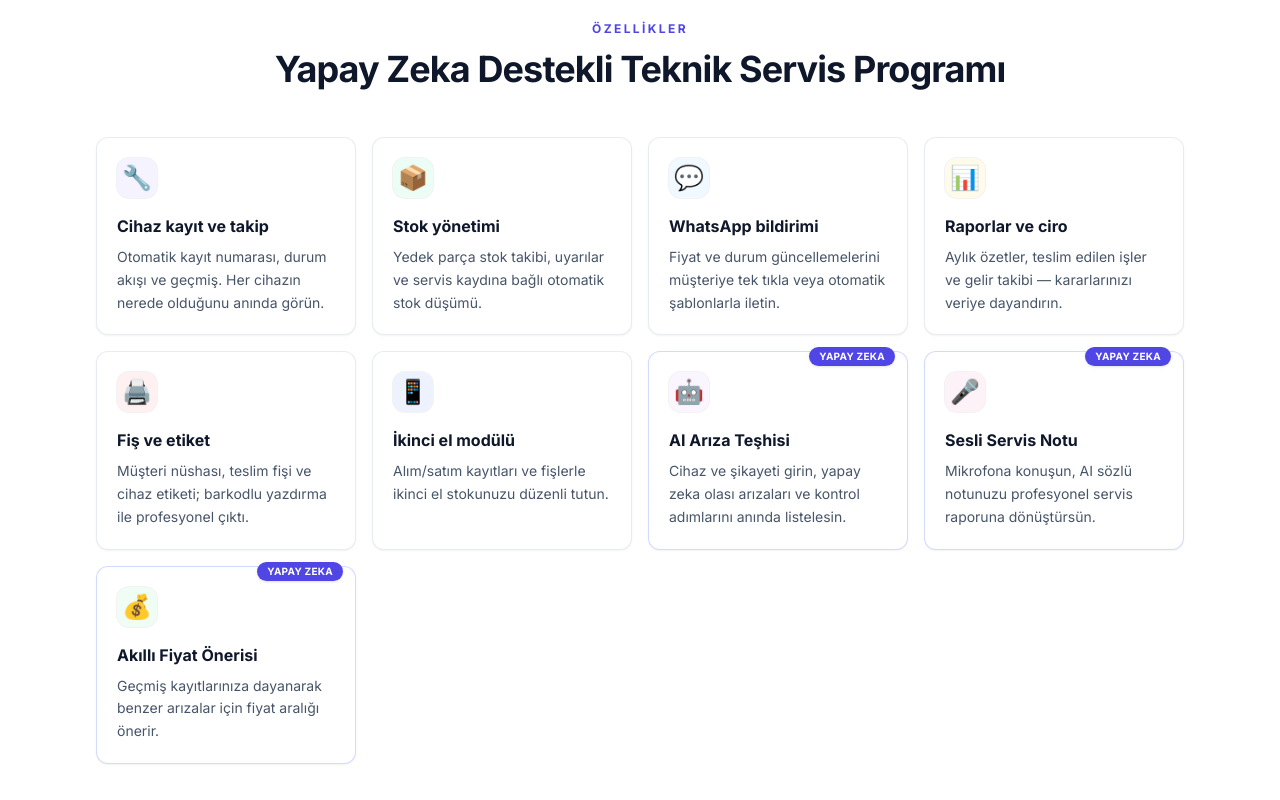
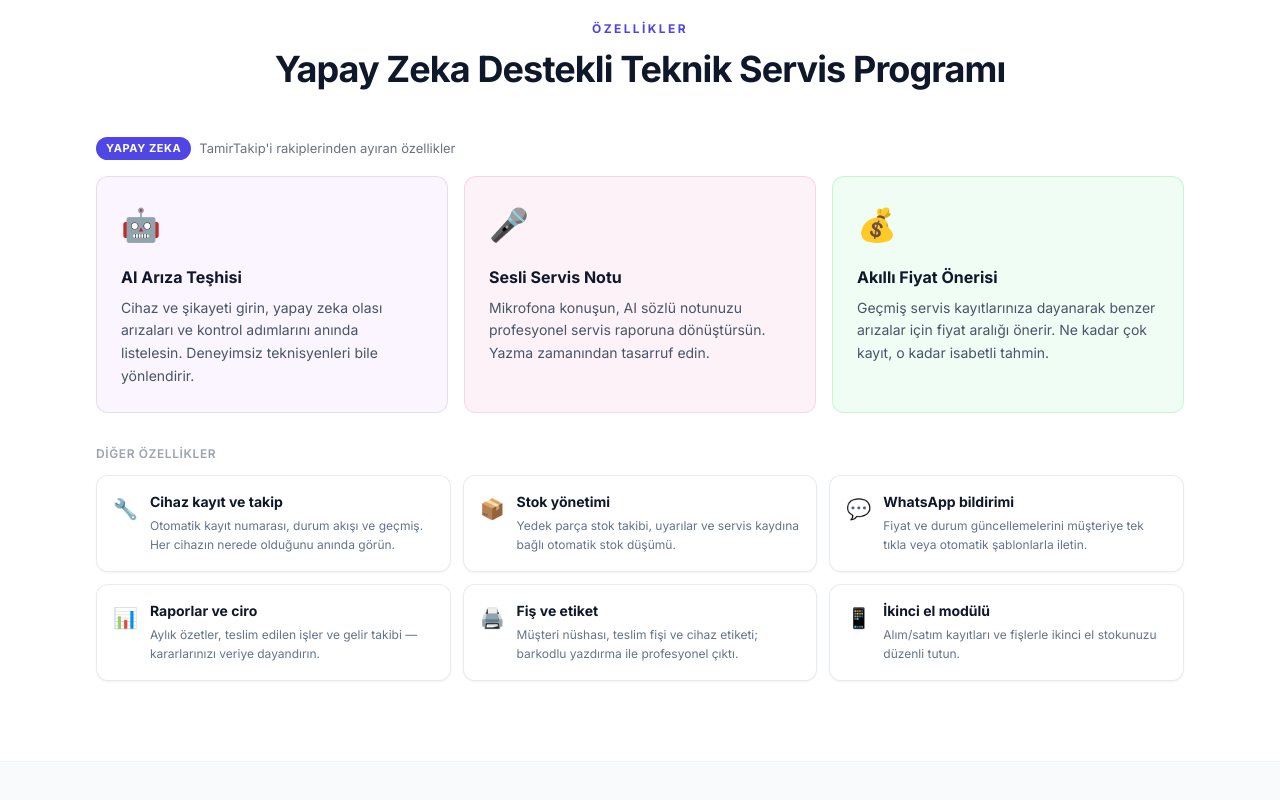
Before and after one commit to kaanccolak/teknikservis, a Next.js app in the folder servis-takip/: page /landing in a window 1280 px wide. Shown: the part 780-1580 px from the top of the page. Built offline with nearby package versions, Linux system fonts and the light colour scheme; a web font is replaced by a local one.

Commit message:
birkaç fix

```diff
--- a/servis-takip/src/app/(dashboard)/layout.tsx
+++ b/servis-takip/src/app/(dashboard)/layout.tsx
@@ -1,5 +1,10 @@
+"use client";
+
+import { useState } from "react";
+
 import AiAssistant from "@/components/AiAssistant";
 import DemoBanner from "@/components/demo-banner";
+import OneriModal from "@/components/OneriModal";
 import { Sidebar } from "@/components/layout/Sidebar";
 import { TopBar } from "@/components/layout/TopBar";
 
@@ -8,15 +13,18 @@ export default function DashboardLayout({
 }: {
   children: React.ReactNode;
 }) {
+  const [oneriOpen, setOneriOpen] = useState(false);
+
   return (
     <div className="flex min-h-screen overflow-hidden bg-slate-50/80">
-      <Sidebar />
+      <Sidebar onOneriOpen={() => setOneriOpen(true)} />
       <div className="flex min-w-0 flex-1 flex-col">
         <TopBar />
         <DemoBanner />
         <main className="flex-1 overflow-auto p-6 pt-20 lg:pt-6">{children}</main>
       </div>
       <AiAssistant />
+      <OneriModal open={oneriOpen} onClose={() => setOneriOpen(false)} />
     </div>
   );
 }
--- a/servis-takip/src/app/api/oneri/route.ts
+++ b/servis-takip/src/app/api/oneri/route.ts
@@ -1,4 +1,5 @@
 import { NextResponse } from "next/server";
+import { demoGuard } from "@/lib/demo-guard";
 import { getShop } from "@/lib/getShop";
 import { createClient } from "@/lib/supabase/server";
 
@@ -7,6 +8,8 @@ export const dynamic = "force-dynamic";
 export async function POST(req: Request) {
   try {
     const shop = await getShop();
+    const guard = await demoGuard();
+    if (guard) return guard;
     if (!shop) return NextResponse.json({ error: "Yetkisiz" }, { status: 401 });
 
     const supabase = await createClient();
--- a/servis-takip/src/app/landing/page.tsx
+++ b/servis-takip/src/app/landing/page.tsx
@@ -298,96 +298,122 @@ export default function LandingPage() {
           <h2 className="mt-3 text-center text-3xl font-bold tracking-tight text-slate-900 sm:text-4xl">
             Yapay Zeka Destekli Teknik Servis Programı
           </h2>
-          <div className="mt-12 grid gap-4 sm:grid-cols-2 lg:grid-cols-3 xl:grid-cols-4">
+          <div className="mt-12">
+            {/* AI Özellikleri — öne çıkan */}
+            <div style={{ marginBottom: "32px" }}>
+              <div style={{ display: "flex", alignItems: "center", gap: "8px", marginBottom: "16px" }}>
+                <span
+                  style={{
+                    background: "#4f46e5",
+                    color: "white",
+                    fontSize: "11px",
+                    fontWeight: 700,
+                    padding: "3px 10px",
+                    borderRadius: "20px",
+                    letterSpacing: "0.05em",
+                  }}
+                >
+                  YAPAY ZEKA
+                </span>
+                <span style={{ fontSize: "13px", color: "#6b7280" }}>
+                  TamirTakip&apos;i rakiplerinden ayıran özellikler
+                </span>
+              </div>
+              <div className="grid gap-4 sm:grid-cols-3">
+                {[
+                  {
+                    emoji: "🤖",
+                    title: "AI Arıza Teşhisi",
+                    desc: "Cihaz ve şikayeti girin, yapay zeka olası arızaları ve kontrol adımlarını anında listelesin. Deneyimsiz teknisyenleri bile yönlendirir.",
+                    bg: "bg-purple-50",
+                    border: "#a78bfa",
+                  },
+                  {
+                    emoji: "🎤",
+                    title: "Sesli Servis Notu",
+                    desc: "Mikrofona konuşun, AI sözlü notunuzu profesyonel servis raporuna dönüştürsün. Yazma zamanından tasarruf edin.",
+                    bg: "bg-pink-50",
+                    border: "#f472b6",
+                  },
+                  {
+                    emoji: "💰",
+                    title: "Akıllı Fiyat Önerisi",
+                    desc: "Geçmiş servis kayıtlarınıza dayanarak benzer arızalar için fiyat aralığı önerir. Ne kadar çok kayıt, o kadar isabetli tahmin.",
+                    bg: "bg-green-50",
+                    border: "#4ade80",
+                  },
+                ].map((f) => (
+                  <article
+                    key={f.title}
+                    className={`flex flex-col rounded-xl ${f.bg} p-6`}
+                    style={{ border: `1.5px solid ${f.border}40` }}
+                  >
+                    <span style={{ fontSize: "32px" }}>{f.emoji}</span>
+                    <h3 className="mt-4 text-base font-bold text-slate-900">{f.title}</h3>
+                    <p className="mt-2 flex-1 text-sm leading-relaxed text-slate-600">{f.desc}</p>
+                  </article>
+                ))}
+              </div>
+            </div>
+            {/* Standart Özellikler */}
+            <div>
+              <p
+                style={{
+                  fontSize: "12px",
+                  fontWeight: 600,
+                  color: "#9ca3af",
+                  marginBottom: "12px",
+                  letterSpacing: "0.05em",
+                }}
+              >
+                DİĞER ÖZELLİKLER
+              </p>
+              <div className="grid gap-3 sm:grid-cols-2 lg:grid-cols-3">
                 {[
                   {
                     emoji: "🔧",
                     title: "Cihaz kayıt ve takip",
                     desc: "Otomatik kayıt numarası, durum akışı ve geçmiş. Her cihazın nerede olduğunu anında görün.",
-                bg: "bg-violet-50",
                   },
                   {
                     emoji: "📦",
                     title: "Stok yönetimi",
                     desc: "Yedek parça stok takibi, uyarılar ve servis kaydına bağlı otomatik stok düşümü.",
-                bg: "bg-emerald-50",
                   },
                   {
                     emoji: "💬",
                     title: "WhatsApp bildirimi",
                     desc: "Fiyat ve durum güncellemelerini müşteriye tek tıkla veya otomatik şablonlarla iletin.",
-                bg: "bg-sky-50",
                   },
                   {
                     emoji: "📊",
                     title: "Raporlar ve ciro",
                     desc: "Aylık özetler, teslim edilen işler ve gelir takibi — kararlarınızı veriye dayandırın.",
-                bg: "bg-amber-50",
                   },
                   {
                     emoji: "🖨️",
                     title: "Fiş ve etiket",
                     desc: "Müşteri nüshası, teslim fişi ve cihaz etiketi; barkodlu yazdırma ile profesyonel çıktı.",
-                bg: "bg-rose-50",
                   },
                   {
                     emoji: "📱",
                     title: "İkinci el modülü",
                     desc: "Alım/satım kayıtları ve fişlerle ikinci el stokunuzu düzenli tutun.",
-                bg: "bg-indigo-50",
                   },
                 ].map((f) => (
                   <article
                     key={f.title}
-                className="group flex flex-col rounded-xl border border-slate-200/80 bg-white p-5 shadow-sm transition hover:border-indigo-200 hover:shadow-md"
+                    className="flex items-start gap-3 rounded-xl border border-slate-200/80 bg-white p-4 shadow-sm"
                   >
-                <div
-                  className={`flex h-10 w-10 items-center justify-center rounded-xl text-2xl ${f.bg} ring-1 ring-black/5`}
-                >
-                  {f.emoji}
+                    <span style={{ fontSize: "20px", flexShrink: 0, marginTop: "2px" }}>{f.emoji}</span>
+                    <div>
+                      <h3 className="text-sm font-bold text-slate-900">{f.title}</h3>
+                      <p className="mt-1 text-xs leading-relaxed text-slate-500">{f.desc}</p>
                     </div>
-                <h3 className="mt-4 text-base font-bold text-slate-900">{f.title}</h3>
-                <p className="mt-2 flex-1 text-sm leading-relaxed text-slate-600">{f.desc}</p>
                   </article>
                 ))}
-            {[
-              {
-                emoji: "🤖",
-                title: "AI Arıza Teşhisi",
-                desc: "Cihaz ve şikayeti girin, yapay zeka olası arızaları ve kontrol adımlarını anında listelesin.",
-                bg: "bg-purple-50",
-              },
-              {
-                emoji: "🎤",
-                title: "Sesli Servis Notu",
-                desc: "Mikrofona konuşun, AI sözlü notunuzu profesyonel servis raporuna dönüştürsün.",
-                bg: "bg-pink-50",
-              },
-              {
-                emoji: "💰",
-                title: "Akıllı Fiyat Önerisi",
-                desc: "Geçmiş kayıtlarınıza dayanarak benzer arızalar için fiyat aralığı önerir.",
-                bg: "bg-green-50",
-              },
-            ].map((f) => (
-              <article
-                key={f.title}
-                className="group relative flex flex-col rounded-xl border border-indigo-200/80 bg-white p-5 shadow-sm transition hover:border-indigo-300 hover:shadow-md"
-              >
-                <div className="absolute -top-2.5 right-3">
-                  <span className="inline-flex rounded-full bg-indigo-600 px-2.5 py-0.5 text-[10px] font-bold uppercase tracking-wide text-white shadow">
-                    Yapay Zeka
-                  </span>
               </div>
-                <div
-                  className={`flex h-10 w-10 items-center justify-center rounded-xl text-2xl ${f.bg} ring-1 ring-black/5`}
-                >
-                  {f.emoji}
             </div>
-                <h3 className="mt-4 text-base font-bold text-slate-900">{f.title}</h3>
-                <p className="mt-2 flex-1 text-sm leading-relaxed text-slate-600">{f.desc}</p>
-              </article>
-            ))}
           </div>
         </div>
       </section>
--- a/servis-takip/src/components/layout/Sidebar.tsx
+++ b/servis-takip/src/components/layout/Sidebar.tsx
@@ -25,7 +25,6 @@ import {
   AlertDialogHeader,
   AlertDialogTitle,
 } from "@/components/ui/alert-dialog";
-import OneriModal from "@/components/OneriModal";
 import { createClient } from "@/lib/supabase/client";
 import { cn } from "@/lib/utils";
 
@@ -48,7 +47,7 @@ const navItems: {
   { href: "/sirketim", label: "Şirketim", icon: Landmark },
 ];
 
-export function Sidebar() {
+export function Sidebar({ onOneriOpen }: { onOneriOpen: () => void }) {
   const pathname = usePathname();
   const router = useRouter();
   const [mobileOpen, setMobileOpen] = useState(false);
@@ -269,7 +268,27 @@ export function Sidebar() {
           })}
         </nav>
         <div className="border-t border-slate-200/80 p-3">
-          <OneriModal />
+          <button
+            type="button"
+            onClick={() => onOneriOpen()}
+            style={{
+              display: "flex",
+              alignItems: "center",
+              gap: "8px",
+              width: "100%",
+              padding: "10px 16px",
+              background: "none",
+              border: "none",
+              borderRadius: "8px",
+              cursor: "pointer",
+              fontSize: "14px",
+              color: "#6b7280",
+              textAlign: "left",
+            }}
+          >
+            <span style={{ fontSize: "16px" }}>💡</span>
+            Öneri Gönder
+          </button>
           <button
             type="button"
             onClick={() => void handleSignOut()}
```
Also changed, not shown: servis-takip/src/components/OneriModal.tsx (+12 -51 lines). Lines whose indentation alone changed are shown as unchanged.
